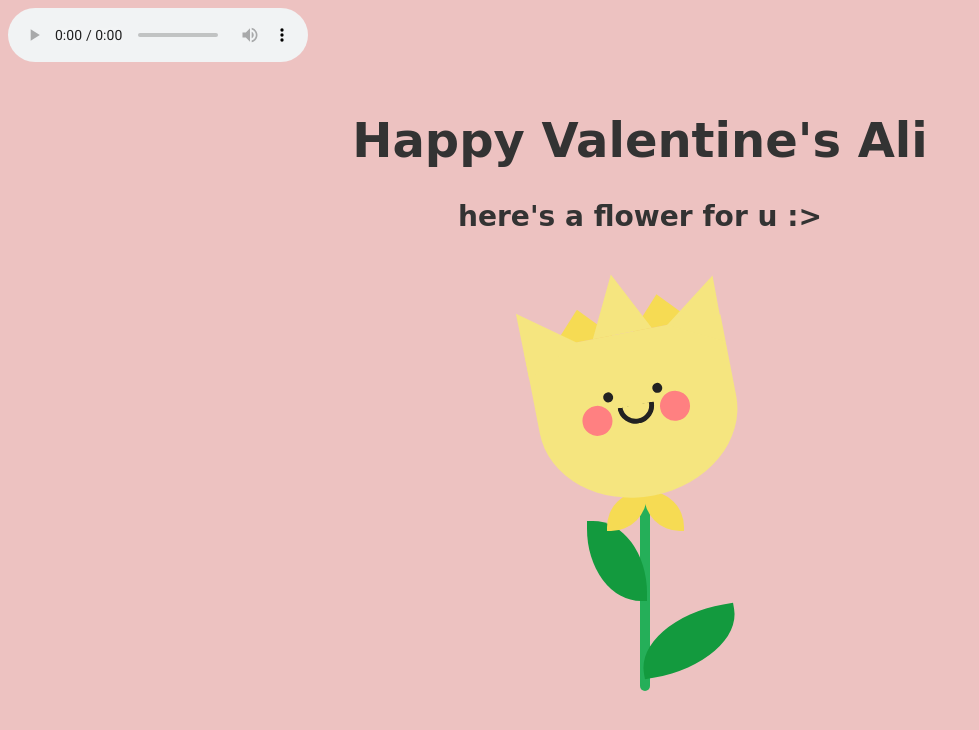
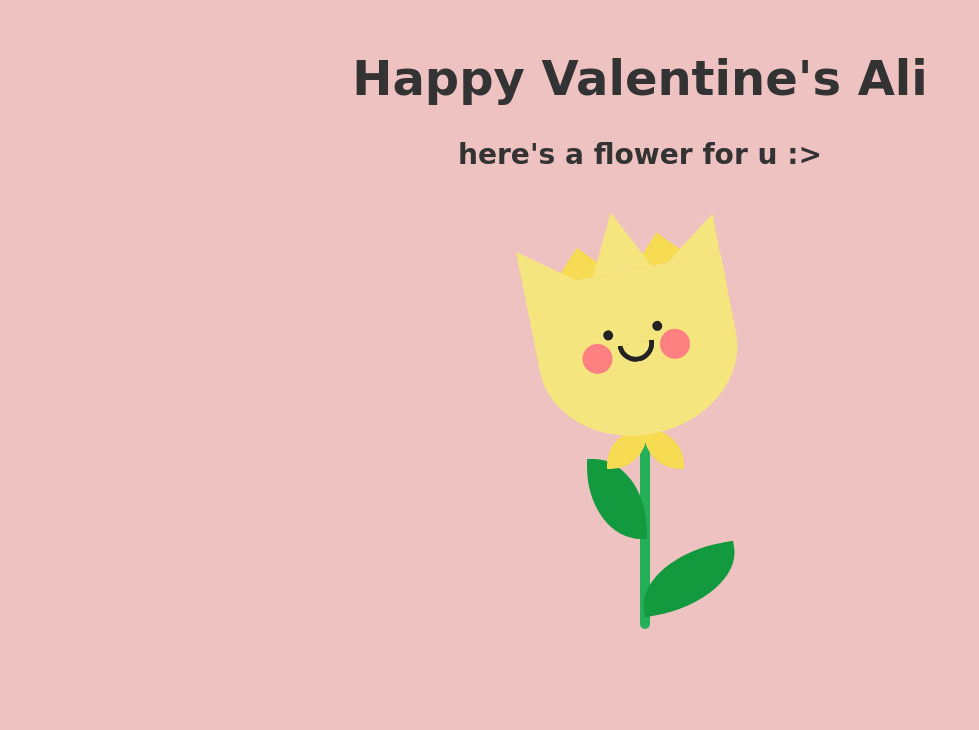
Before and after one commit to chamborgir/ehe, a plain HTML site: page index.html in a window 1280 px wide. Shown: the whole page, without its empty margins (0-979 px from the left). Drawn offline with Linux system fonts and the light colour scheme.

Commit message:
Update index.html

```diff
--- a/index.html
+++ b/index.html
@@ -8,7 +8,7 @@
 
 </head>
 <body>
-    <audio id="myAudio" autoplay controls>
+    <audio id="myAudio" autoplay>
     <source src="MWCBAT.wav" type="audio/mpeg">
     Your browser does not support the audio element.
     </audio>
```
